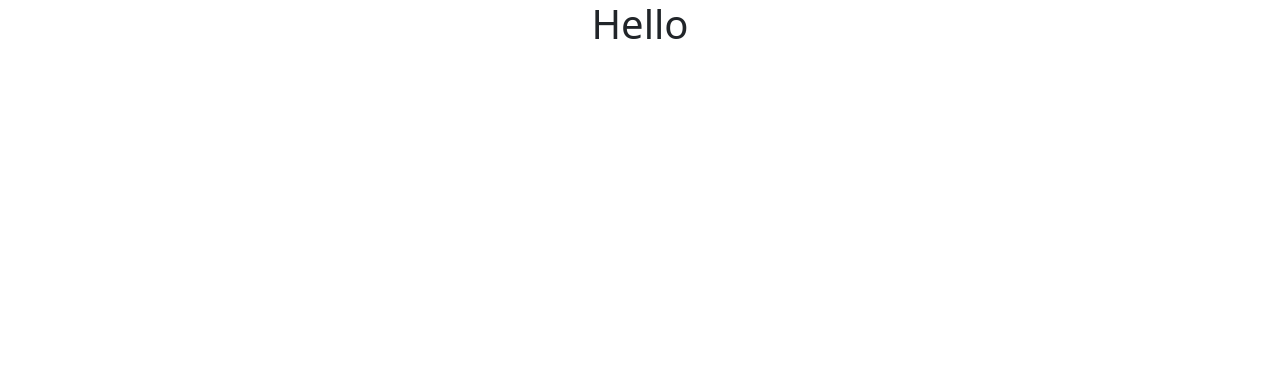
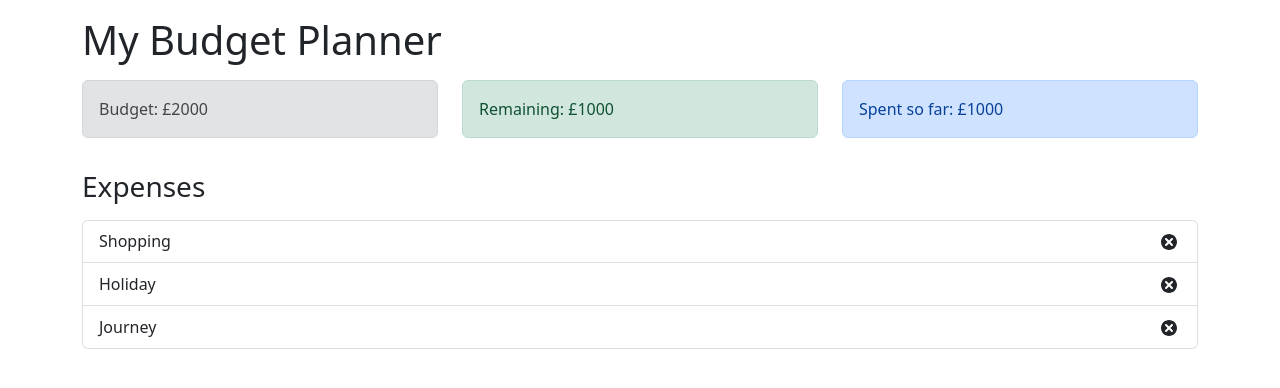
Before and after one commit to jps27CSE/Expense_Tracker_Context_API, a React (Create React App) app: page / in a window 1280 px wide. Shown: the top 388 px of the page. Built offline with nearby package versions, Linux system fonts and the light colour scheme.

Commit message:
budget expenseitem expenselist

```diff
--- a/src/App.js
+++ b/src/App.js
@@ -1,11 +1,32 @@
-import './App.css';
-import 'bootstrap/dist/css/bootstrap.min.css';
-const  App=()=> {
+import "./App.css";
+import "bootstrap/dist/css/bootstrap.min.css";
+import Budget from "./components/Budget";
+import Remaining from "./components/Remaining";
+import ExpenseTotal from "./components/ExpenseTotal";
+import ExpenseList from "./components/ExpenseList";
+const App = () => {
   return (
-    <div className="App">
-     <h1>Hello </h1>
+    <div className="container">
+      <h1 className="mt-3">My Budget Planner</h1>
+      <div className="row mt-3">
+        <div className="col-sm">
+          <Budget />
+        </div>
+        <div className="col-sm">
+          <Remaining />
+        </div>
+        <div className="col-sm">
+          <ExpenseTotal />
+        </div>
+      </div>
+      <h3 className="mt-3">Expenses</h3>
+      <div className="row mt-3">
+        <div className="col-sm">
+          <ExpenseList />
+        </div>
+      </div>
     </div>
   );
-}
+};
 
 export default App;
--- a/src/components/Budget.js
+++ b/src/components/Budget.js
@@ -6,4 +6,4 @@
   );
 };
 
-export default Buget;
+export default Budget;
--- /dev/null
+++ b/src/components/ExpenseItem.js
@@ -0,0 +1,17 @@
+import { TiDelete } from "react-icons/ti";
+
+const ExpenseItem = (props) => {
+  return (
+    <li className="list-group-item d-flex justify-content-between align-items-center">
+      {props.name}
+      <div>
+        <span className="badge badge-primary badge-pill mr-3">
+          £{props.cost}
+        </span>
+        <TiDelete size="1.5em"></TiDelete>
+      </div>
+    </li>
+  );
+};
+
+export default ExpenseItem;
--- /dev/null
+++ b/src/components/ExpenseList.js
@@ -0,0 +1,19 @@
+import ExpenseItem from "./ExpenseItem";
+
+const ExpenseList = () => {
+  const expenses = [
+    { id: 1, name: "Shopping", cost: 20 },
+    { id: 2, name: "Holiday", cost: 50 },
+    { id: 3, name: "Journey", cost: 10 },
+  ];
+
+  return (
+    <ul className="list-group">
+      {expenses.map((expense) => (
+        <ExpenseItem id={expense.id} name={expense.name} cost={expense.cost} />
+      ))}
+    </ul>
+  );
+};
+
+export default ExpenseList;
```
